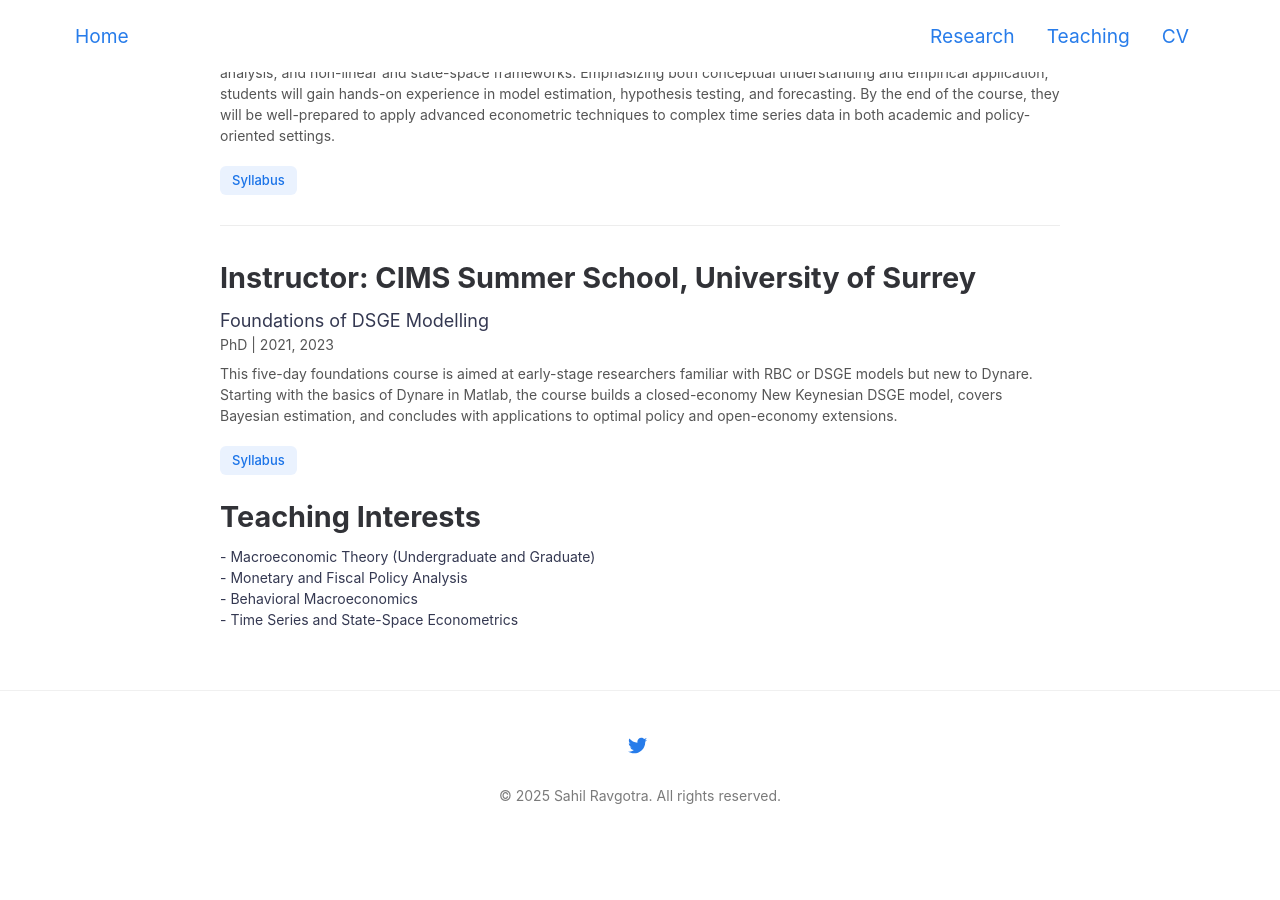
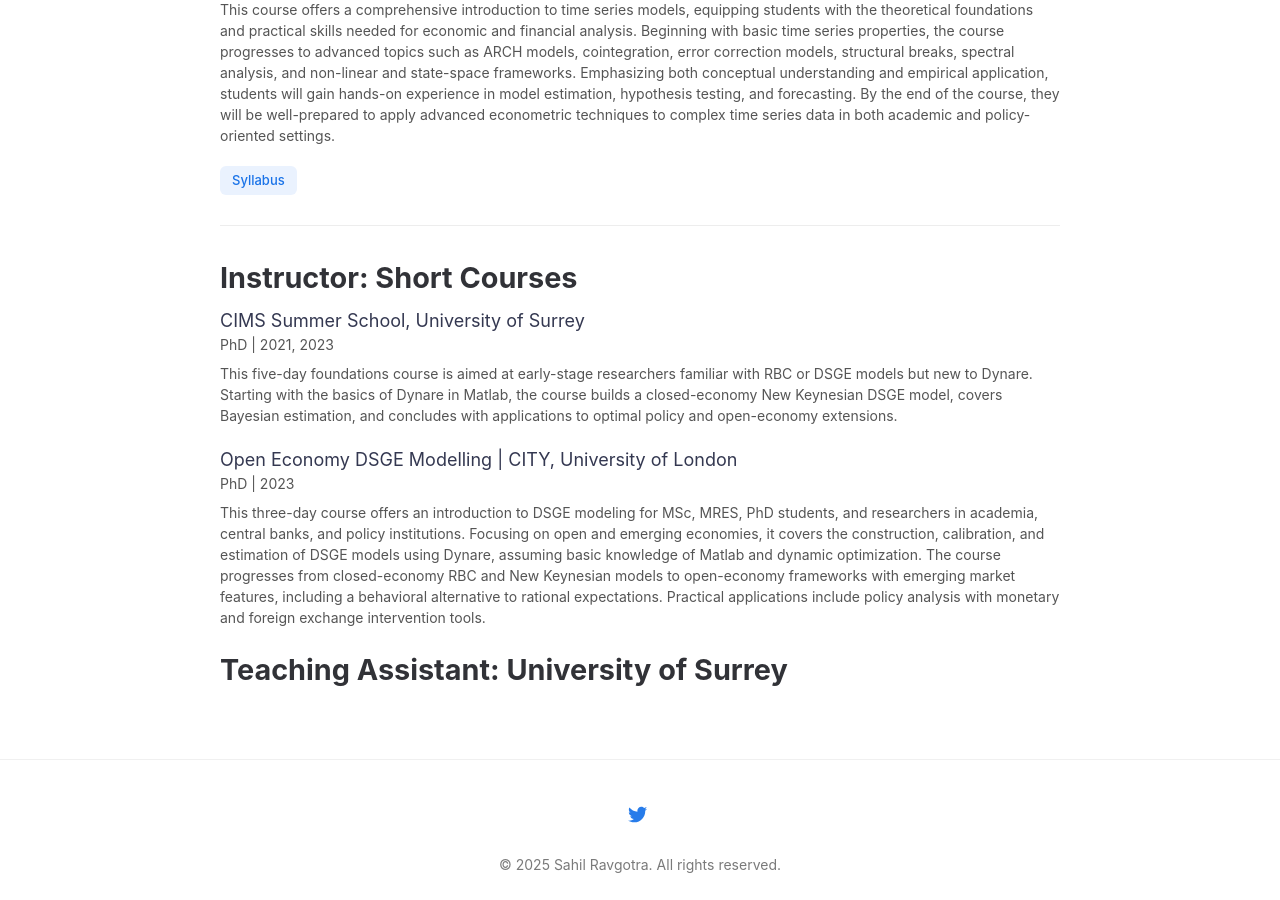
Before and after one commit to ravgotrasahil/ravgotrasahil-github.io, a Jekyll site: the page built from teaching.md, in a window 1280 px wide and 900 px high, scrolled down 1033 px. Built offline with Jekyll 4.4.1, drawn with Linux system fonts in a browser that asks for light colours; before the commit the page ends 1884 px from its top, so only the background shows below that.

Commit message:
Update teaching.md

```diff
--- a/teaching.md
+++ b/teaching.md
@@ -54,10 +54,10 @@ This course offers a comprehensive introduction to time series models, equipping
 
 <hr style="margin: 30px 0;">
 
-<h2>Instructor: CIMS Summer School, University of Surrey</h2>
+<h2>Instructor: Short Courses</h2>
 <p style="margin-bottom: 0.5rem;">
   <span style="font-size: 18px; color: #343851;">
-    Foundations of DSGE Modelling
+    CIMS Summer School, University of Surrey
   </span><br>
   <span style="font-size: 14px; color: #555;">
     PhD | 2021, 2023
@@ -66,16 +66,19 @@ This course offers a comprehensive introduction to time series models, equipping
 <p style="font-size: 14px; color: #555; margin-top: 5px;">
 This five-day foundations course is aimed at early-stage researchers familiar with RBC or DSGE models but new to Dynare. Starting with the basics of Dynare in Matlab, the course builds a closed-economy New Keynesian DSGE model, covers Bayesian estimation, and concludes with applications to optimal policy and open-economy extensions.
 </p>
-<p class="research-buttons">
-  <a class="research-btn" href="{{ site.baseurl }}/Files/ECO321_Syllabus.pdf" target="_blank">Syllabus</a>
+
+<p style="margin-bottom: 0.5rem;">
+  <span style="font-size: 18px; color: #343851;">
+    Open Economy DSGE Modelling | CITY, University of London
+  </span><br>
+  <span style="font-size: 14px; color: #555;">
+    PhD | 2023
+  </span>
+</p>
+<p style="font-size: 14px; color: #555; margin-top: 5px;">
+This three-day course offers an introduction to DSGE modeling for MSc, MRES, PhD students, and researchers in academia, central banks, and policy institutions. Focusing on open and emerging economies, it covers the construction, calibration, and estimation of DSGE models using Dynare, assuming basic knowledge of Matlab and dynamic optimization. The course progresses from closed-economy RBC and New Keynesian models to open-economy frameworks with emerging market features, including a behavioral alternative to rational expectations. Practical applications include policy analysis with monetary and foreign exchange intervention tools.
 </p>
 
 
-<h2>Teaching Interests</h2>
 
-<div style="font-size: 14px; color: #343851;">
-  - Macroeconomic Theory (Undergraduate and Graduate)<br>
-  - Monetary and Fiscal Policy Analysis<br>
-  - Behavioral Macroeconomics<br>
-  - Time Series and State-Space Econometrics
-</div>
+<h2>Teaching Assistant: University of Surrey</h2>
```
